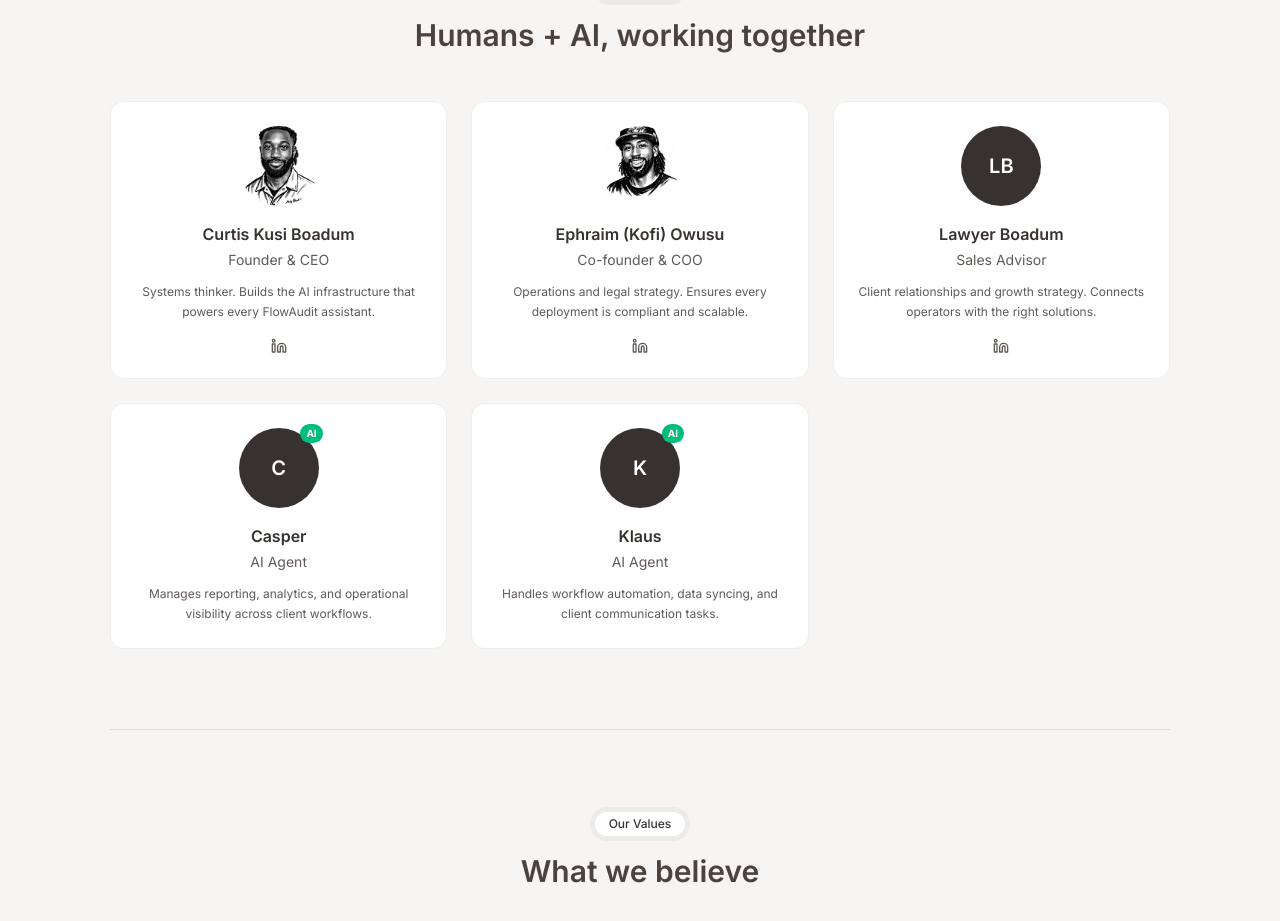
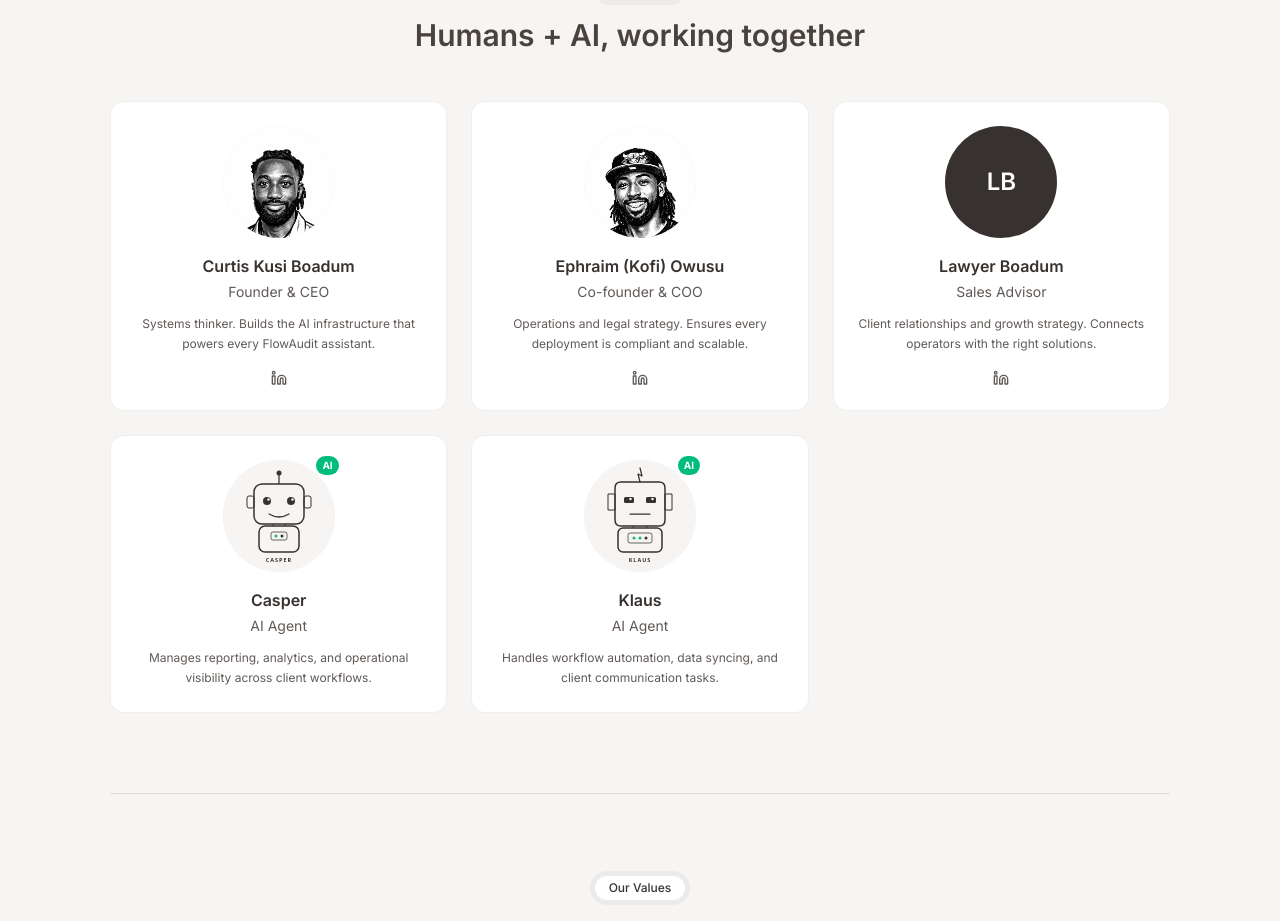
Before and after one commit to curtisboadum/flowaudit-platform, a Next.js app: page /about in a window 1280 px wide. Shown: the part 1121-2042 px from the top of the page. Built offline with nearby package versions, Linux system fonts and the light colour scheme.

Commit message:
fix: larger portrait circles (112px, object-top), AI agent illustrations for Casper & Klaus

```diff
--- a/src/app/about/page.tsx
+++ b/src/app/about/page.tsx
@@ -52,7 +52,7 @@
     description:
       "Manages reporting, analytics, and operational visibility across client workflows.",
     initials: "C",
-    image: null,
+    image: "/team/casper.svg",
     isAI: true,
   },
   {
@@ -60,7 +60,7 @@
     title: "AI Agent",
     description: "Handles workflow automation, data syncing, and client communication tasks.",
     initials: "K",
-    image: null,
+    image: "/team/klaus.svg",
     isAI: true,
   },
 ] as const;
@@ -142,18 +142,18 @@
               >
                 <div className="relative">
                   {member.image ? (
-                    <div className="mb-4 h-20 w-20 overflow-hidden rounded-full bg-[#F0EDEB]">
+                    <div className="mb-4 h-28 w-28 overflow-hidden rounded-full bg-[#F0EDEB]">
                       <Image
                         src={member.image}
                         alt={member.name}
-                        width={80}
-                        height={80}
-                        className="h-full w-full object-cover"
+                        width={112}
+                        height={112}
+                        className="h-full w-full object-cover object-top"
                       />
                     </div>
                   ) : (
-                    <div className="mb-4 flex h-20 w-20 items-center justify-center rounded-full bg-[#37322F]">
-                      <span className="font-sans text-xl font-semibold text-white">
+                    <div className="mb-4 flex h-28 w-28 items-center justify-center rounded-full bg-[#37322F]">
+                      <span className="font-sans text-2xl font-semibold text-white">
                         {member.initials}
                       </span>
                     </div>
```
Also changed, not shown: public/team/casper.svg (added), public/team/klaus.svg (added).
